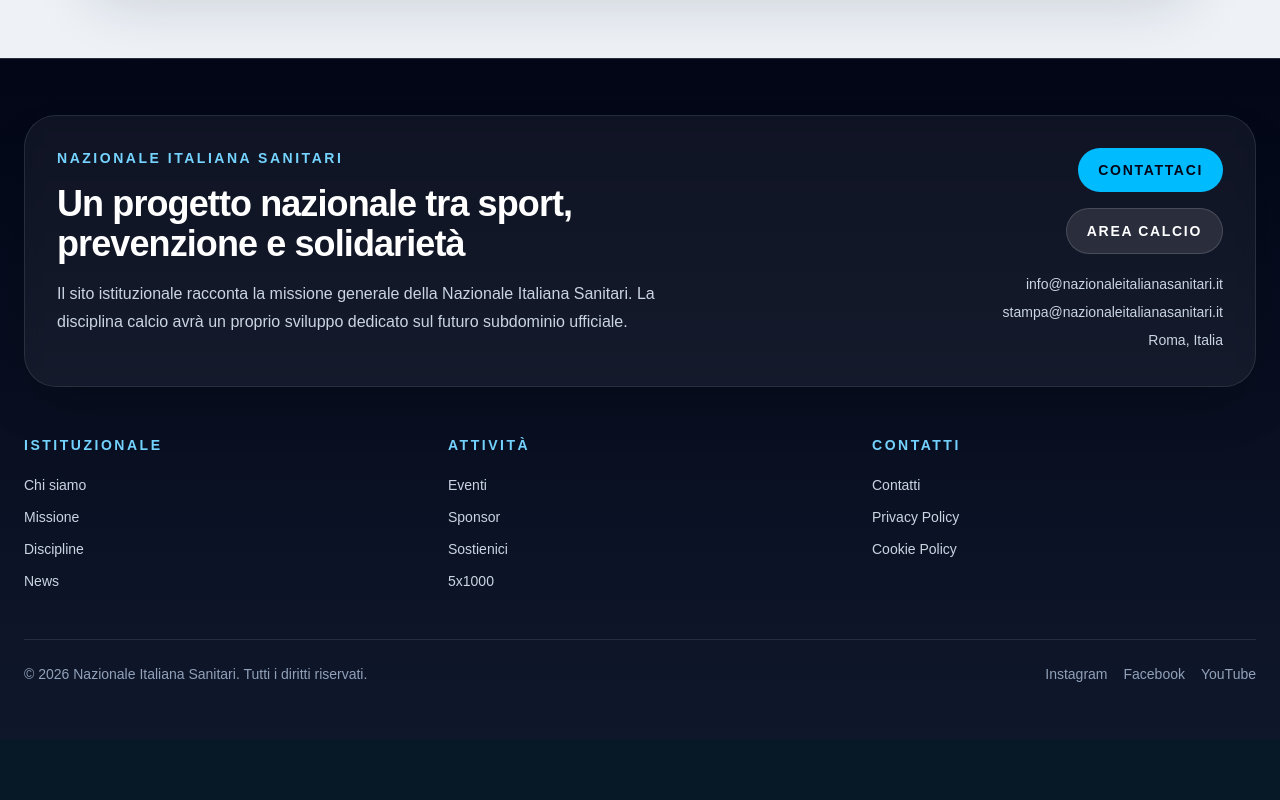
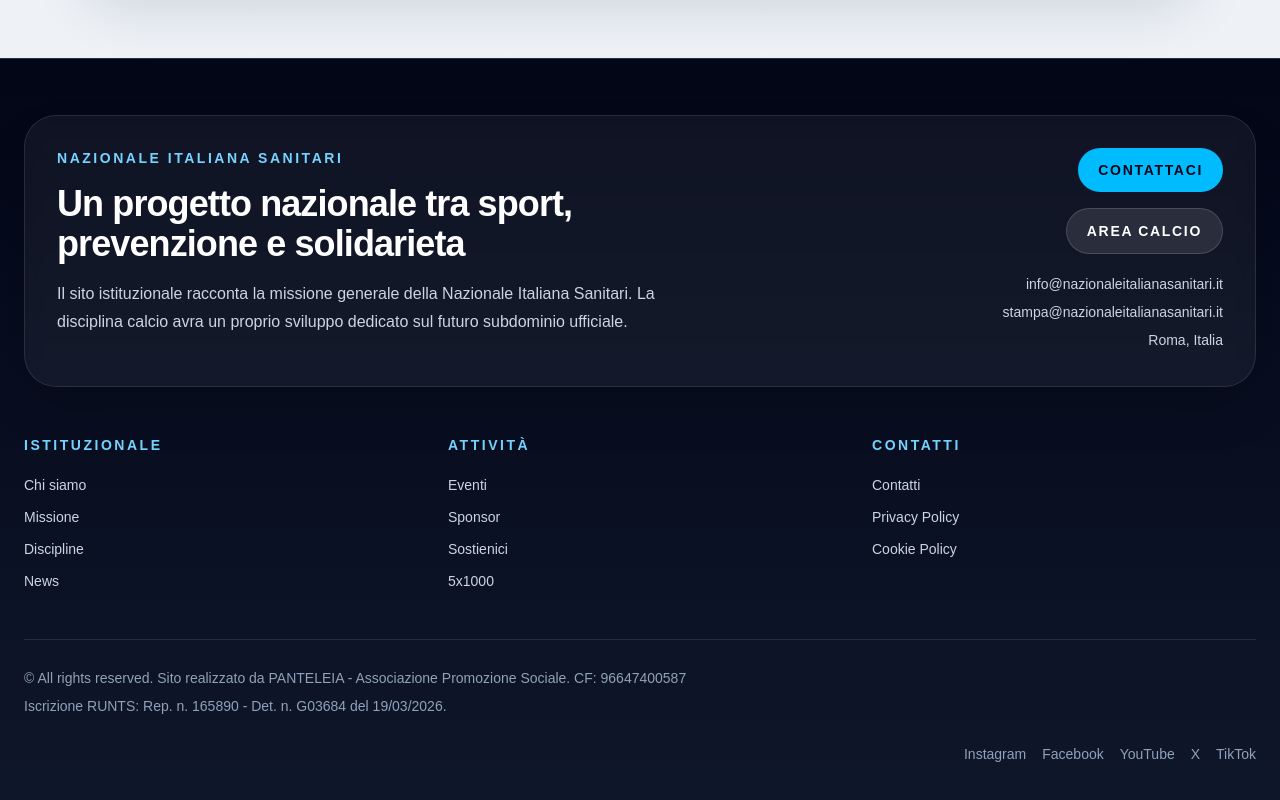
Before and after one commit to arciero10/nis-website, a Next.js app: page / in a window 1280 px wide. Shown: the part 5518-6318 px from the top of the page. Before the commit the page ends 6258 px from the top, so only its background shows below. Built offline with nearby package versions, Linux system fonts and the light colour scheme.

Commit message:
Aggiorna footer legale e social NIS

```diff
--- a/src/components/site-footer.tsx
+++ b/src/components/site-footer.tsx
@@ -12,11 +12,11 @@ export function SiteFooter() {
               Nazionale Italiana Sanitari
             </p>
             <h2 className="mt-4 text-3xl font-bold tracking-tight md:text-4xl">
-              Un progetto nazionale tra sport, prevenzione e solidarietà
+              Un progetto nazionale tra sport, prevenzione e solidarieta
             </h2>
             <p className="mt-4 max-w-2xl text-base leading-7 text-slate-300">
               Il sito istituzionale racconta la missione generale della Nazionale Italiana
-              Sanitari. La disciplina calcio avrà un proprio sviluppo dedicato sul futuro
+              Sanitari. La disciplina calcio avra un proprio sviluppo dedicato sul futuro
               subdominio ufficiale.
             </p>
           </div>
@@ -65,9 +65,15 @@ export function SiteFooter() {
           ))}
         </div>
 
-        <div className="mt-12 flex flex-col gap-4 border-t border-white/10 pt-6 text-sm text-slate-400 md:flex-row md:items-center md:justify-between">
-          <p>© 2026 Nazionale Italiana Sanitari. Tutti i diritti riservati.</p>
-          <div className="flex flex-wrap gap-4">
+        <div className="mt-12 flex flex-col gap-6 border-t border-white/10 pt-6 text-sm text-slate-400">
+          <p className="max-w-4xl leading-7">
+            © All rights reserved. Sito realizzato da PANTELEIA - Associazione Promozione
+            Sociale. CF: 96647400587
+            <br />
+            Iscrizione RUNTS: Rep. n. 165890 - Det. n. G03684 del 19/03/2026.
+          </p>
+
+          <div className="flex flex-wrap gap-4 md:justify-end">
             <a
               href={socialLinks.instagram}
               target="_blank"
@@ -92,6 +98,22 @@ export function SiteFooter() {
             >
               YouTube
             </a>
+            <a
+              href={socialLinks.x}
+              target="_blank"
+              rel="noopener noreferrer"
+              className="transition hover:text-white"
+            >
+              X
+            </a>
+            <a
+              href={socialLinks.tiktok}
+              target="_blank"
+              rel="noopener noreferrer"
+              className="transition hover:text-white"
+            >
+              TikTok
+            </a>
           </div>
         </div>
       </div>
--- a/src/lib/site-data.ts
+++ b/src/lib/site-data.ts
@@ -10,6 +10,8 @@ export const socialLinks = {
   instagram: "https://www.instagram.com/nazionaleitalianasanitari",
   facebook: "https://www.facebook.com/NazionaleItalianaSanitari/",
   youtube: "https://www.youtube.com/@NazionaleItalianaSanitari",
+  x: "https://x.com/NazItSanitari",
+  tiktok: "https://www.tiktok.com/@nazionalesanitari",
   calcio: "https://calcio.nazionaleitalianasanitari.it",
 };
 
```
